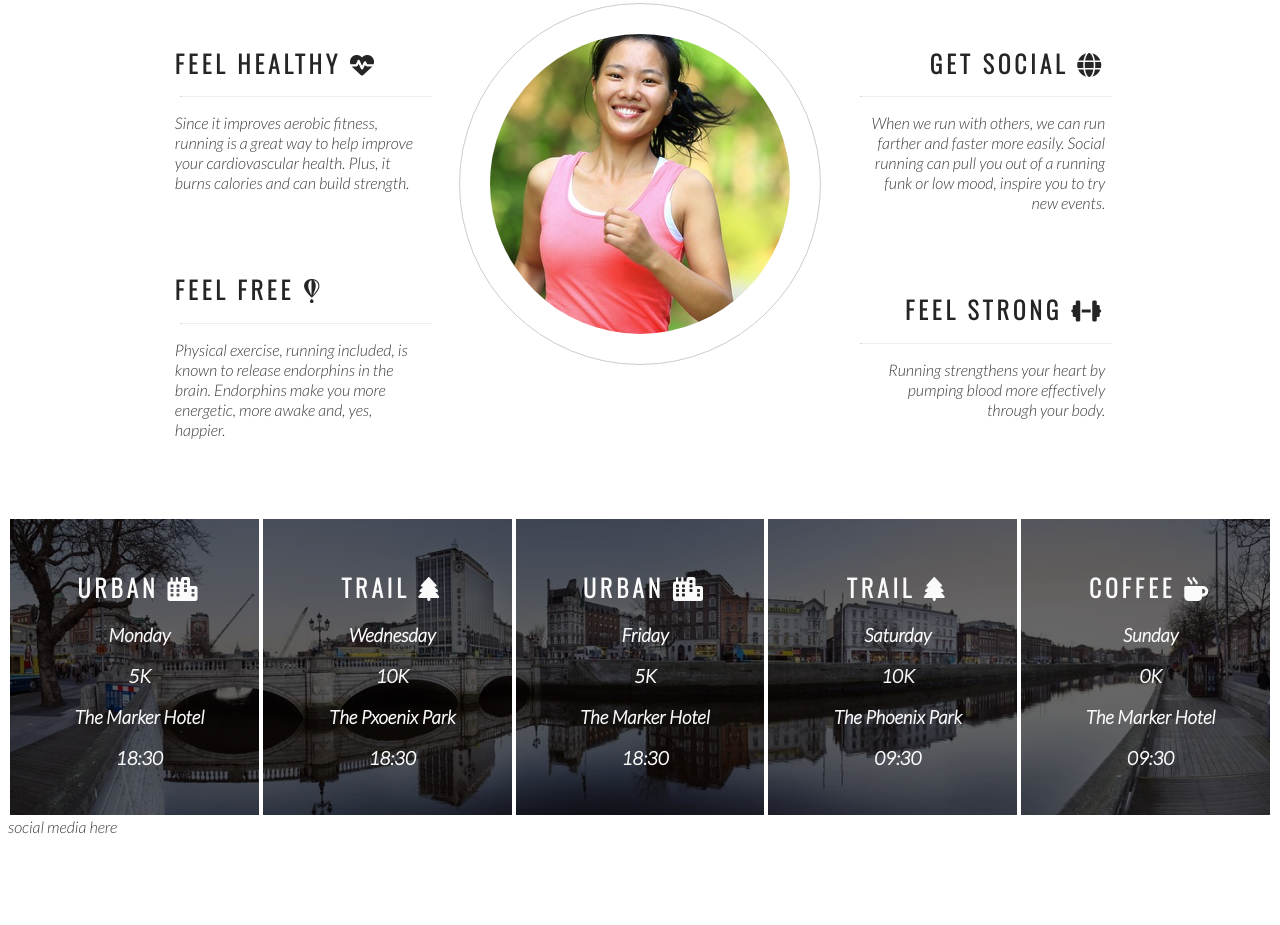
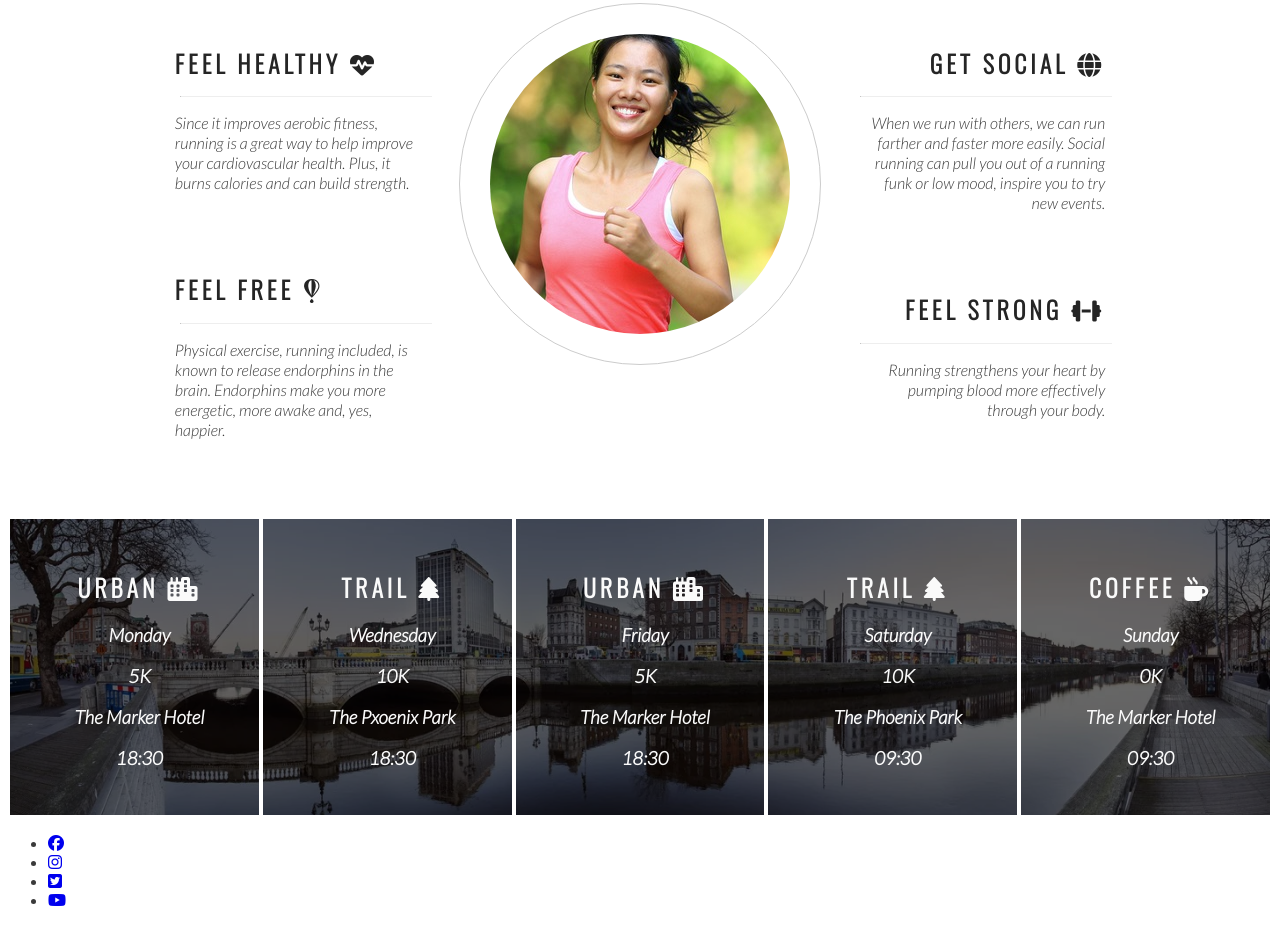
Before and after one commit to jjanczynska/love-running, a plain HTML site: page index.html in a window 1280 px wide. Shown: the part 856-1781 px from the top of the page. Before the commit the page ends 1700 px from the top, so only its background shows below. Drawn offline with nearby package versions, Linux system fonts and the light colour scheme.

Commit message:
Add social media icons to footer

```diff
--- a/index.html
+++ b/index.html
@@ -121,7 +121,24 @@
         </div>
     </section>
     <footer>
-        social media here
+       <ul>
+        <li>
+            <a href="https://facebook.com" target="_blank" rel="noopener"
+            aria-label="Visit our Facebook page (opens in a new tab"><i class="fa-brands fa-facebook"></i></a>
+        </li>
+        <li>
+            <a href="https://instagram.com" target="_blank" rel="noopener"
+            aria-label="Visit our Instagram page (opens in a new tab"><i class="fa-brands fa-instagram"></i></a>
+        </li>
+        <li>
+            <a href="https://twitter.com" target="_blank" rel="noopener"
+            aria-label="Visit our Twitter page (opens in a new tab"><i class="fa-brands fa-square-twitter"></i></a>
+        </li>
+        <li>
+            <a href="https://youtube.com" target="_blank" rel="noopener"
+            aria-label="Visit our youtube page (opens in a new tab"><i class="fa-brands fa-youtube"></i></a>
+        </li>
+       </ul>
     </footer>
     <!--font awesome-->
     <script src="https://kit.fontawesome.com/113031ad3e.js" crossorigin="anonymous"></script>
```
